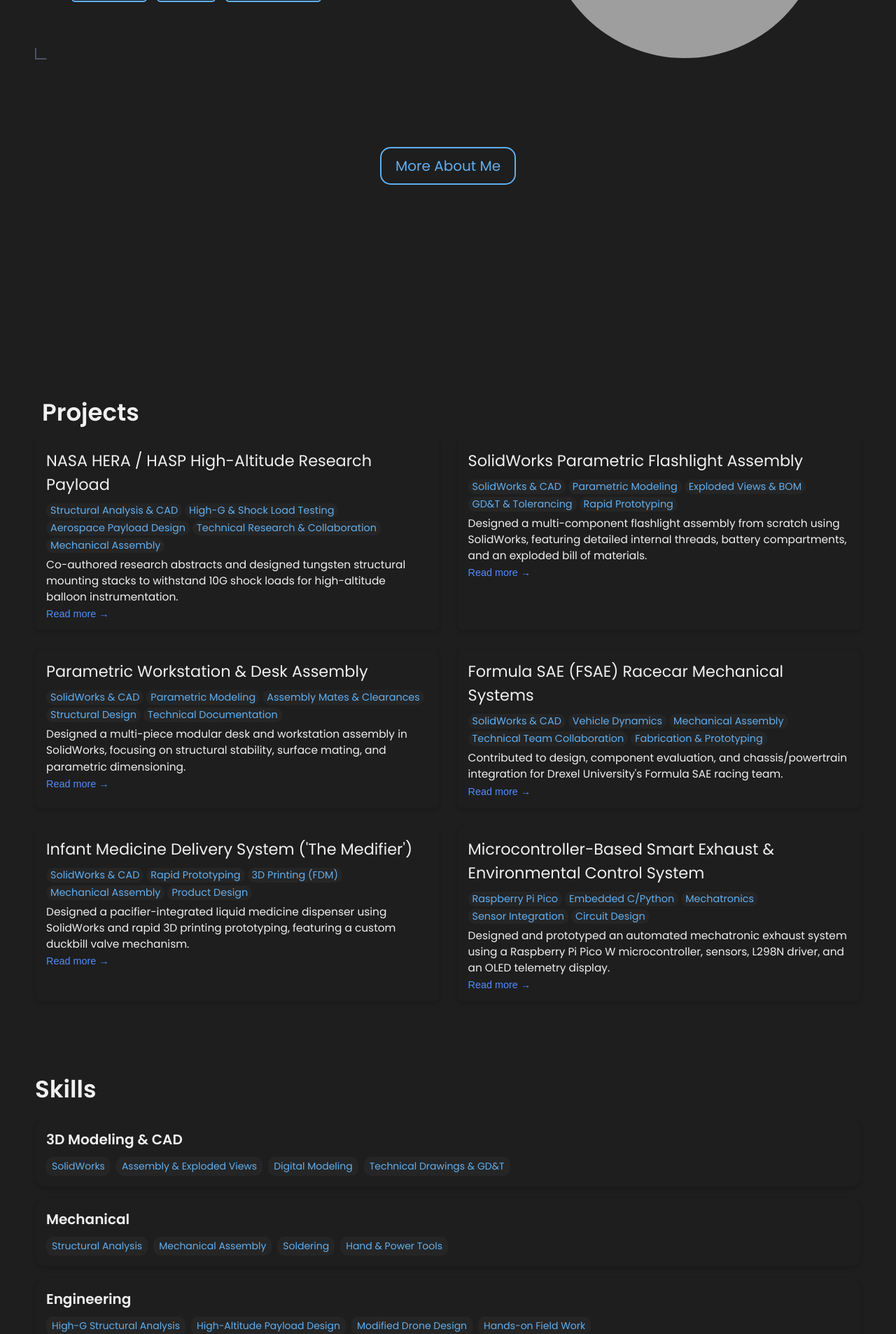
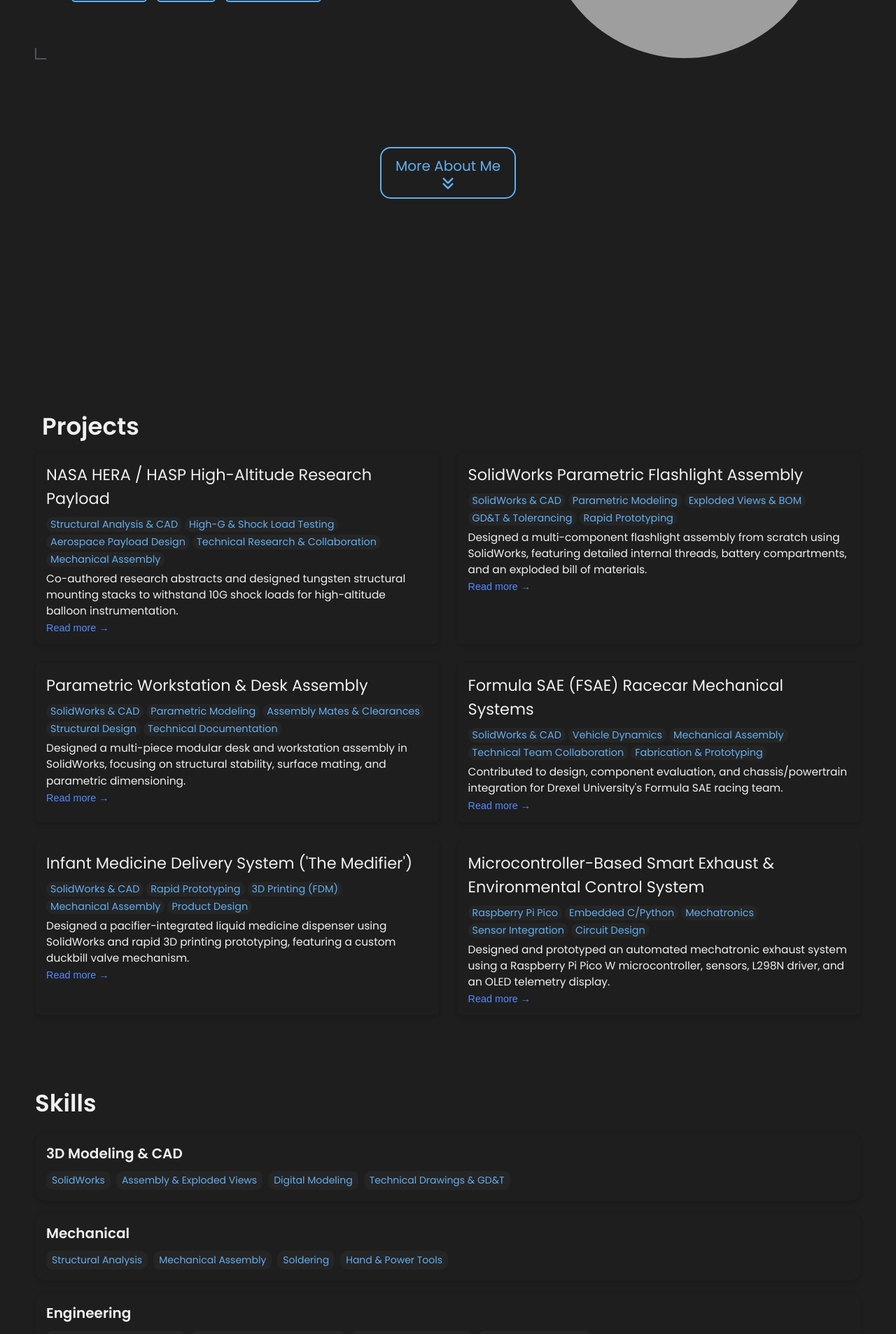
Before and after one commit to MuHasOfficial/MuHasOfficial.github.io, a Jekyll site: the page built from index.html, in a window 1280 px wide. Shown: the part 449-2355 px from the top of the page at 70% size. Built offline with Jekyll 4.4.1, drawn with Linux system fonts in a browser that asks for light colours; grey boxes are pictures that could not be loaded.

```diff
--- a/index.html
+++ b/index.html
@@ -10,9 +10,9 @@ layout: wrapper
 
 
 <div class="arrow">
-    <a href="/about">
-       More About Me
-    <i></i>
+    <a href="#projects">
+        More About Me
+    <i class="fa-solid fa-angles-down"></i>
     </a>
 </div>
 {% include projects.html%}
```
